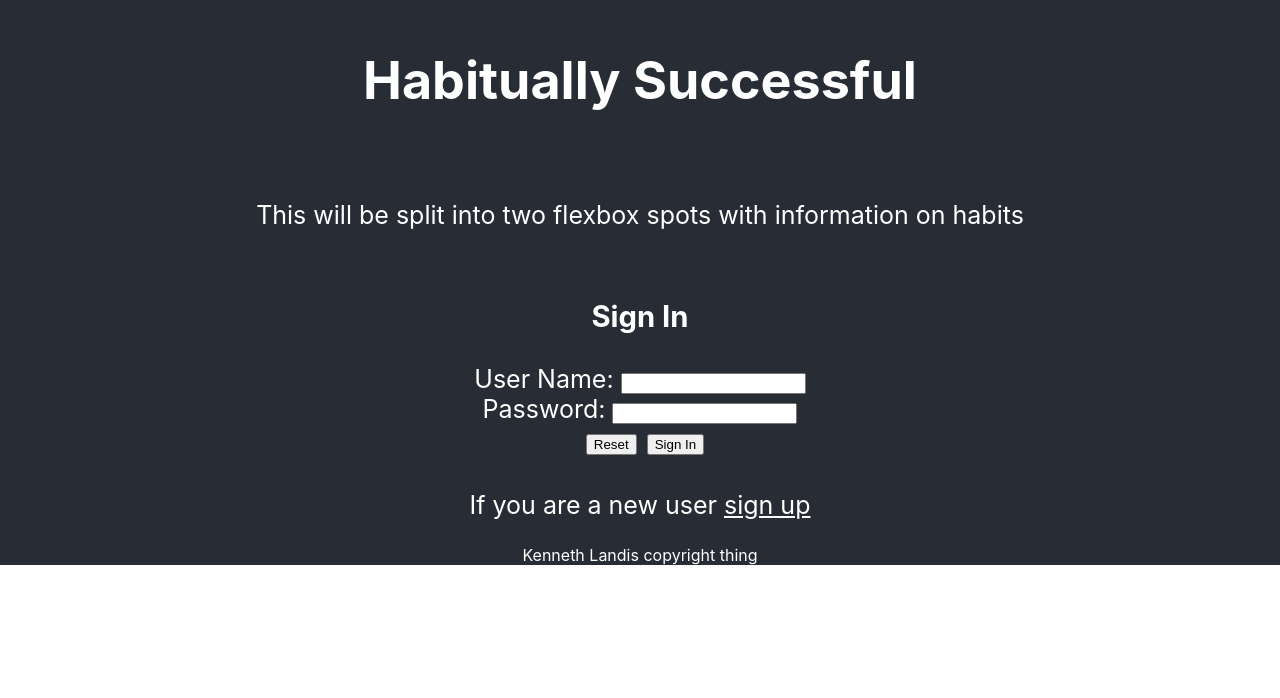
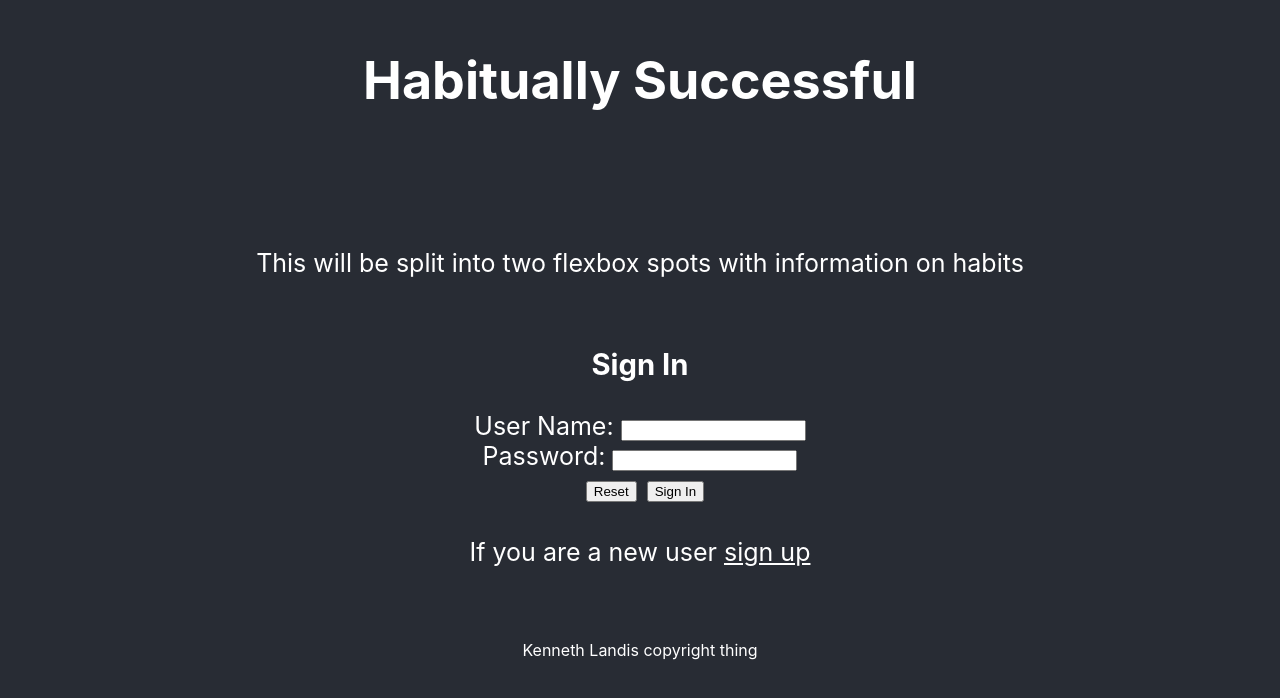
Before and after one commit to KennethLandis/habitual-app, a React (Create React App) app: page / in a window 1280 px wide. Shown: the top 698 px of the page. Built offline with nearby package versions, Linux system fonts and the light colour scheme; no server answers.

Commit message:
favicon update and css changes

```diff
--- a/public/index.html
+++ b/public/index.html
@@ -2,7 +2,7 @@
 <html lang="en">
   <head>
     <meta charset="utf-8" />
-    <link rel="icon" href="%PUBLIC_URL%/favicon.ico" />
+    <link rel="icon" href="http://d1ujqdpfgkvqfi.cloudfront.net/favicon-generator/htdocs/favicons/2015-01-30/a9be1eeb27707db5ed07cfcc6cffa26d.ico" />
     <meta name="viewport" content="width=device-width, initial-scale=1" />
     <meta name="theme-color" content="#000000" />
     <meta
@@ -24,7 +24,7 @@
       work correctly both with client-side routing and a non-root public URL.
       Learn how to configure a non-root public URL by running `npm run build`.
     -->
-    <title>React App</title>
+    <title>Habitually Successful</title>
   </head>
   <body>
     <noscript>You need to enable JavaScript to run this app.</noscript>
--- a/src/App.css
+++ b/src/App.css
@@ -1,9 +1,13 @@
 .App {
   text-align: center;
   background-color: #282c34;
+  margin: 0;
+  padding: 0;
 }
 
 .App-header {
+  padding: 0;
+  margin: 0;
   background-color: #282c34;
   min-height: 20vh;
   display: flex;
@@ -15,6 +19,8 @@
 }
 
 .main {
+  padding: 0;
+  margin: 0;
   background-color: #282c34;
   color: white;
   font-size: 25px;
@@ -22,6 +28,7 @@
   flex-direction: column;
   align-items: center;
   justify-content: center;
+  min-height: 60vh;
   height: 100%;
 }
 
@@ -31,6 +38,10 @@
 }
 
 .footer {
+  margin: 0;
+  padding: 0;
+  background-color: #282c34;
+  min-height: 20vh;
   color: white;
 }
 
```
Also changed, not shown: 1 other file (tests, documents, lock files or other folders).
